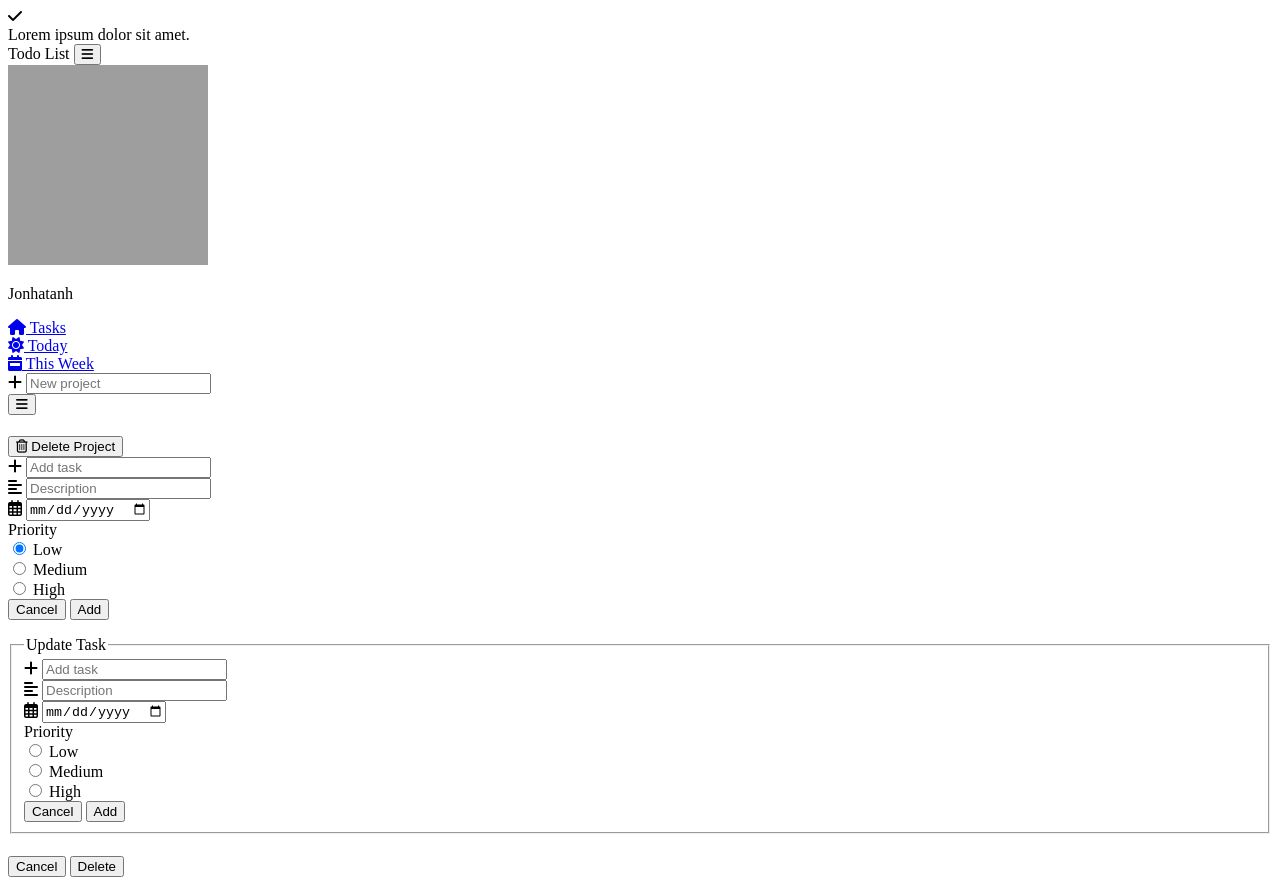
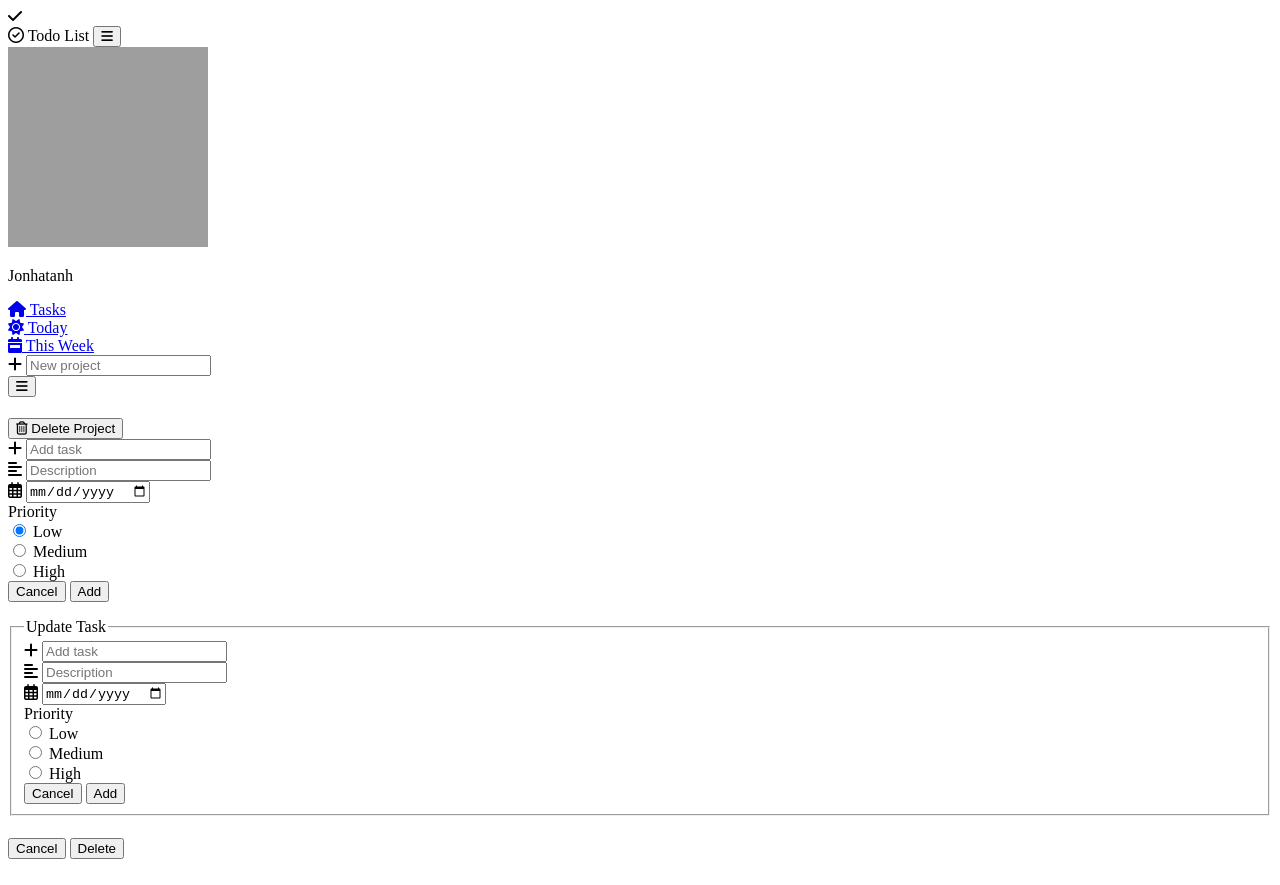
Before and after one commit to jonhatanh/todo-list, a plain HTML site: page index.html in a window 1280 px wide. Drawn offline with Linux system fonts and the light colour scheme; grey boxes are pictures that could not be loaded; a script that the page names is missing.

```diff
--- a/index.html
+++ b/index.html
@@ -15,12 +15,12 @@
                 <i class="fa-solid fa-check"></i>
             </div>
             <div class="message">
-                Lorem ipsum dolor sit amet.
             </div>
         </div>
 
         <nav class="nav">
             <div class="nav__title">
+                <i class="fa-regular fa-circle-check"></i>
                 Todo List
                 <button class="nav-toggle" id="nav-toggle"><i class="fa-solid fa-bars"></i></button>
             </div>
```
